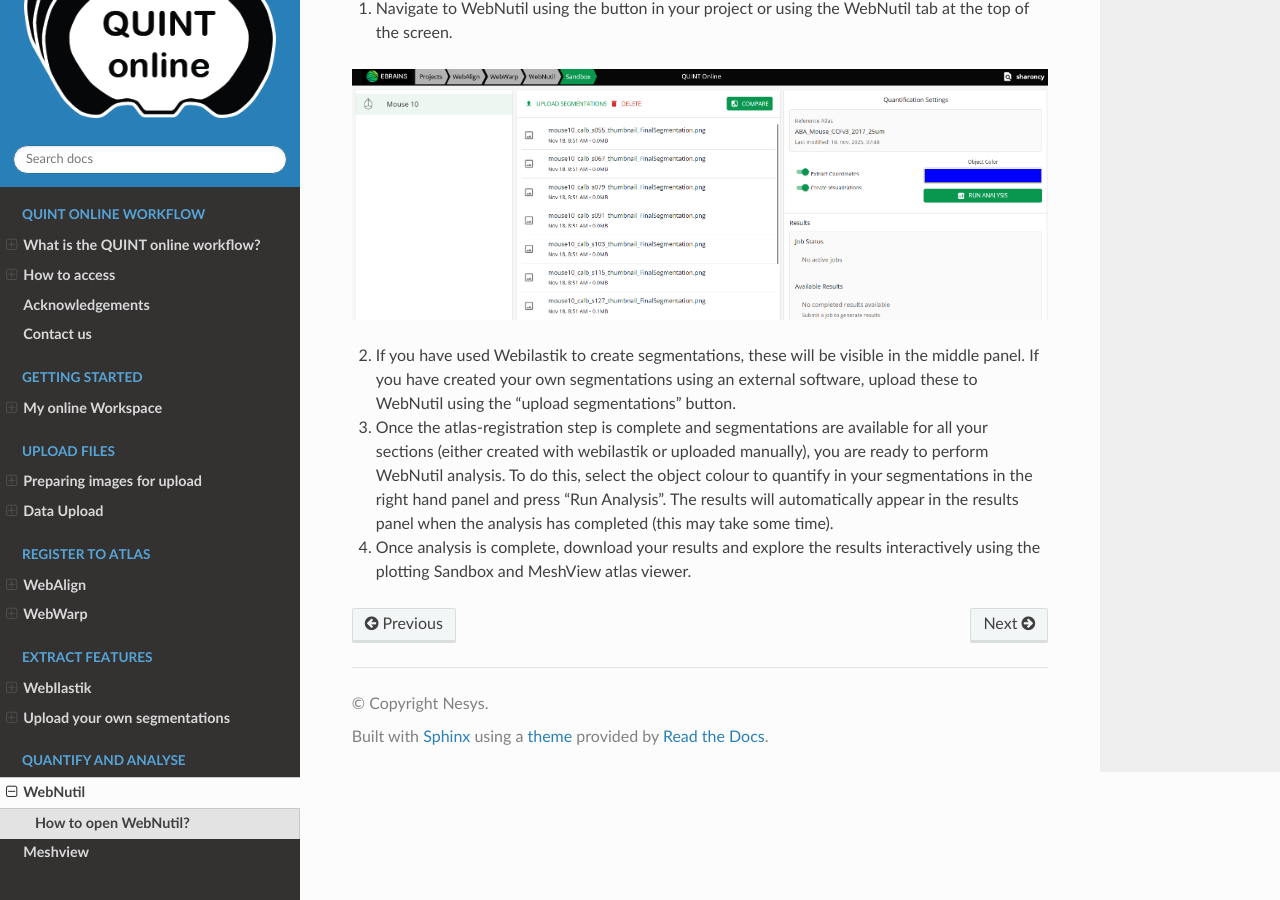
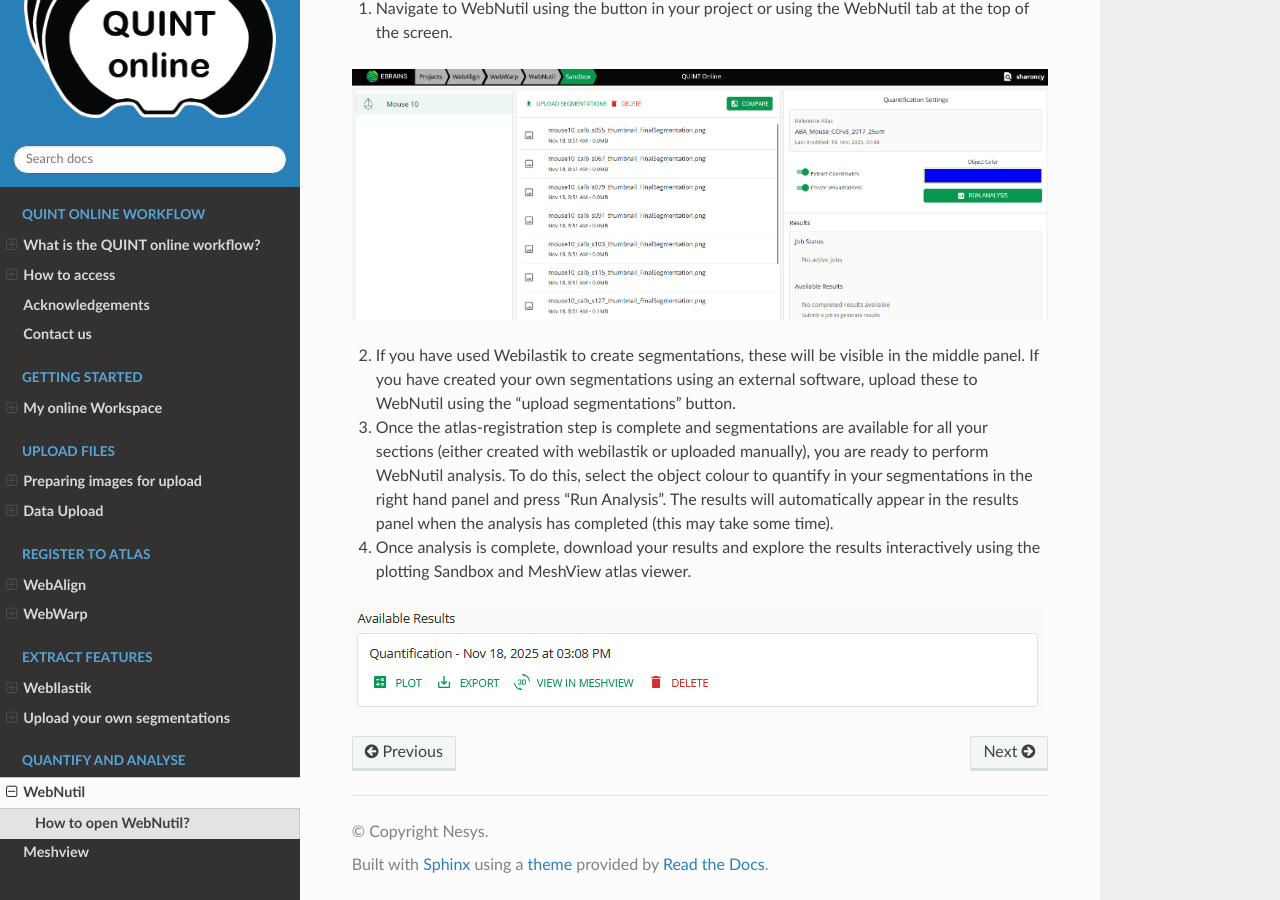
Before and after one commit to Neural-Systems-at-UIO/QUINT_webtools, a Sphinx documentation site: the page built from docs/NutilWeb.rst, in a window 1280 px wide and 900 px high, scrolled down 512 px. Built offline with Sphinx 7.4.7 and the Read the Docs theme 3.1.0, drawn with Linux system fonts in a browser that asks for light colours.

Commit message:
Update NutilWeb.rst

```diff
--- a/docs/NutilWeb.rst
+++ b/docs/NutilWeb.rst
@@ -18,3 +18,5 @@
 3. Once the atlas-registration step is complete and segmentations are available for all your sections (either created with webilastik or uploaded manually), you are ready to perform WebNutil analysis. To do this, select the object colour to quantify in your segmentations in the right hand panel and press "Run Analysis". The results will automatically appear in the results panel when the analysis has completed (this may take some time).
 
 4. Once analysis is complete, download your results and explore the results interactively using the plotting Sandbox and MeshView atlas viewer.
+
+.. image:: images/Available_results.png
```
